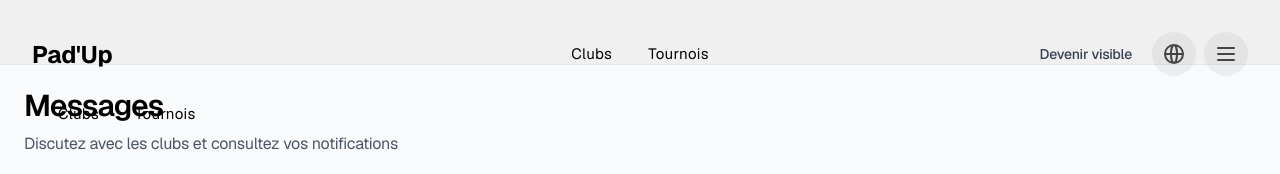
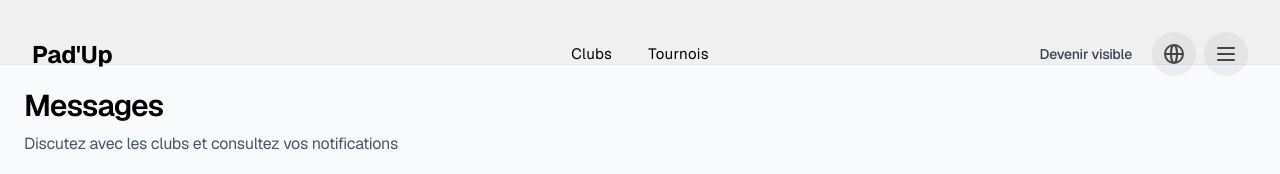
Before and after one commit to mathisenault-pixel/padup, a Next.js app: page /player/messages in a window 1280 px wide. Shown: the top 174 px of the page. Built offline with nearby package versions, Linux system fonts and the light colour scheme.

Commit message:
update: relance du projet

```diff
--- a/app/player/(authenticated)/layout.tsx
+++ b/app/player/(authenticated)/layout.tsx
@@ -70,11 +70,6 @@ export default function PlayerAuthLayout({
               <HeaderUserMenu />
             </div>
           </div>
-          <div className="hidden lg:block px-2.5 py-2.5 overflow-x-auto">
-            <div className="min-w-max">
-              <PlayerNav />
-            </div>
-          </div>
         </div>
 
         {/* Barre de recherche (accueil uniquement) */}
```
